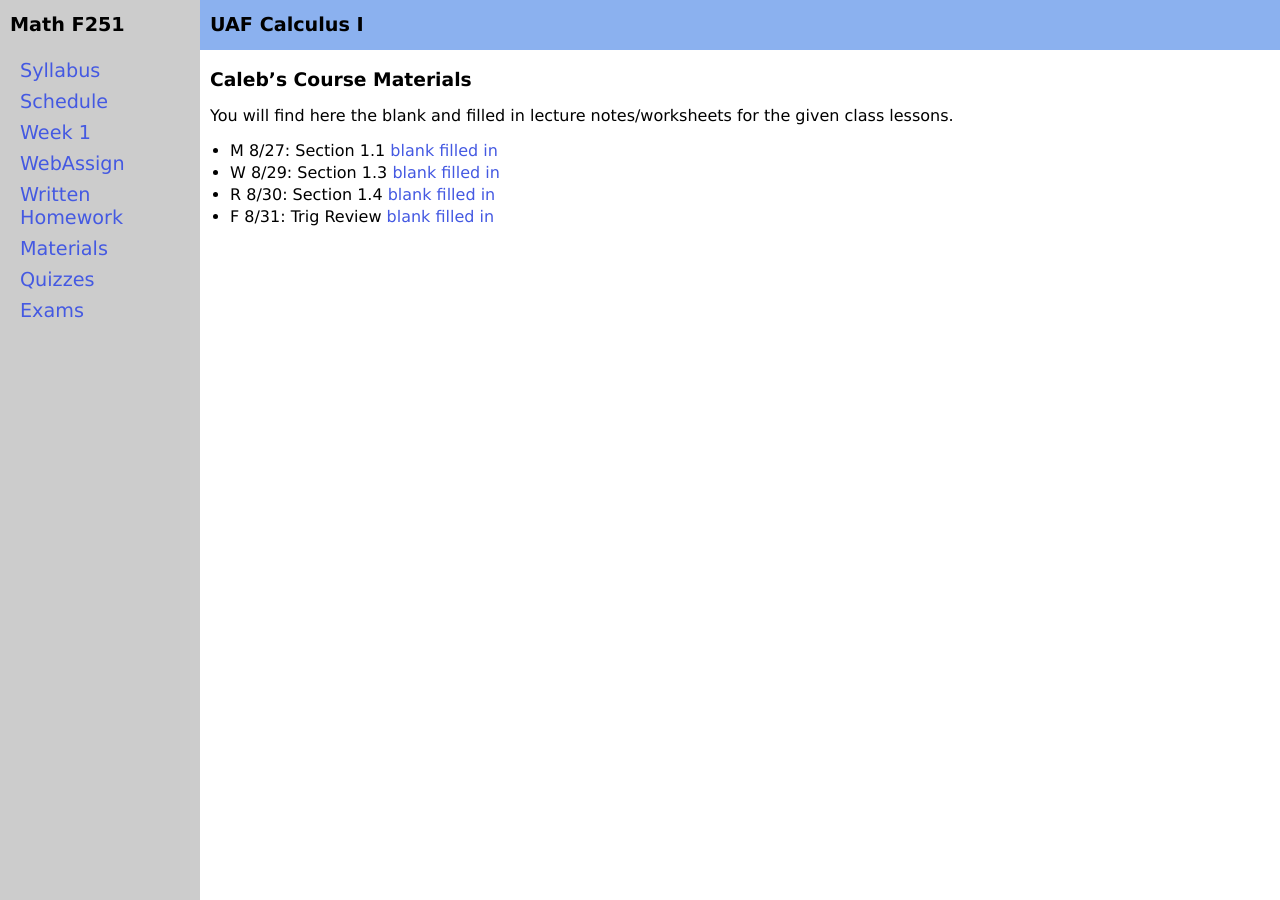
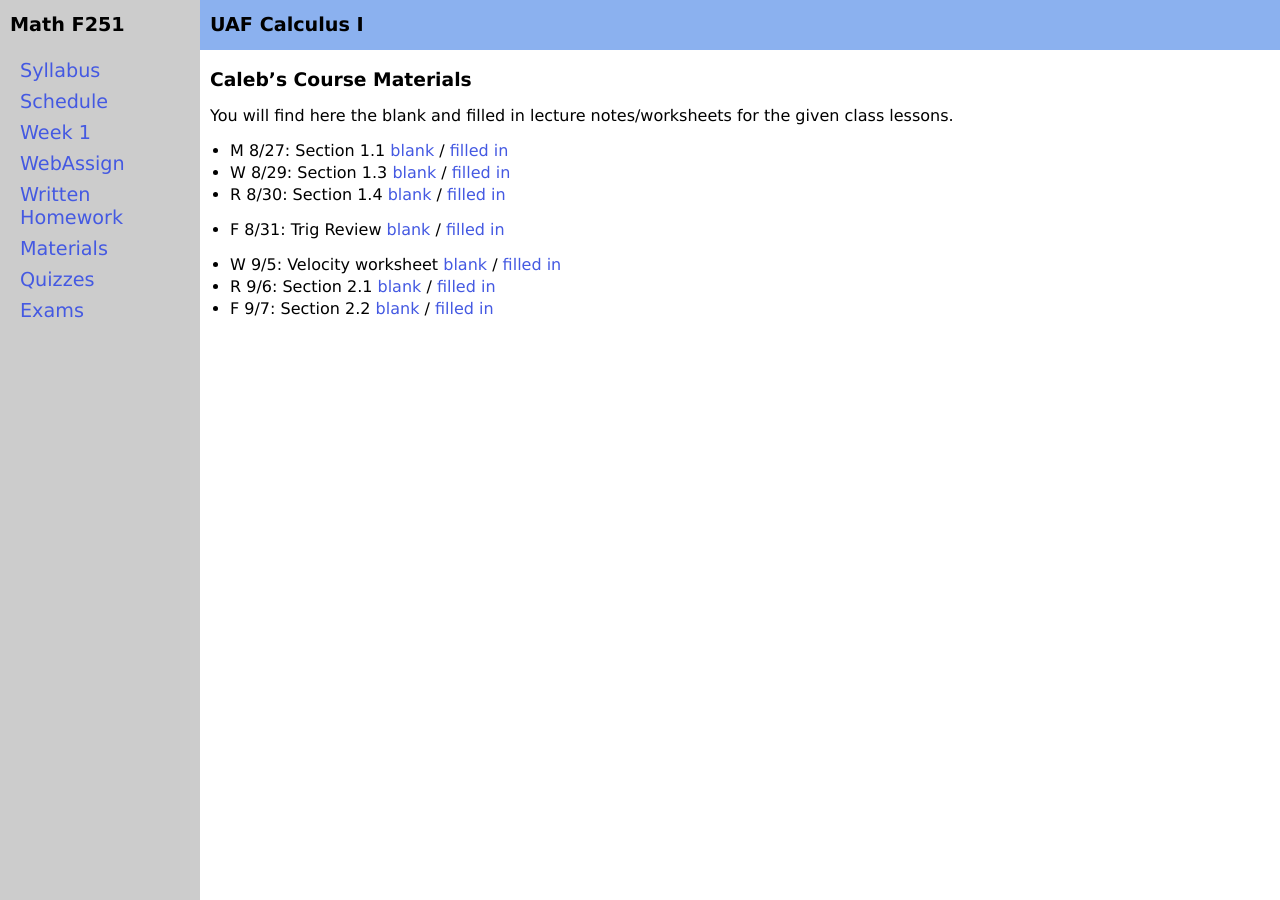
Before and after one commit to uaf-math/calc1, a Jekyll site: the page built from cmf02.md, in a window 1280 px wide. Built offline with Jekyll 4.4.1, drawn with Linux system fonts in a browser that asks for light colours.

Commit message:
update wk 2 notes

```diff
--- a/cmf02.md
+++ b/cmf02.md
@@ -7,7 +7,11 @@ title: Caleb's Course Materials
 
 You will find here the blank and filled in lecture notes/worksheets for the given class lessons.
 
-* M 8/27: Section 1.1  [blank](assets/caleb/ch1/1-1_blank.pdf)  [filled in](assets/caleb/ch1/1-1_comp.pdf)
-* W 8/29: Section 1.3  [blank](assets/caleb/ch1/1-3_blank.pdf)  [filled in](assets/caleb/ch1/1-3_comp.pdf)
-* R 8/30: Section 1.4  [blank](assets/caleb/ch1/1-4_blank.pdf)  [filled in](assets/caleb/ch1/1-4_comp.pdf)
-* F 8/31: Trig Review  [blank](assets/caleb/ch1/1-5_blank.pdf)  [filled in](assets/caleb/ch1/1-5_comp.pdf)
+* M 8/27: Section 1.1  [blank](assets/caleb/ch1/1-1_blank.pdf)  /  [filled in](assets/caleb/ch1/1-1_comp.pdf)
+* W 8/29: Section 1.3  [blank](assets/caleb/ch1/1-3_blank.pdf)  /  [filled in](assets/caleb/ch1/1-3_comp.pdf)
+* R 8/30: Section 1.4  [blank](assets/caleb/ch1/1-4_blank.pdf)  /  [filled in](assets/caleb/ch1/1-4_comp.pdf)
+* F 8/31: Trig Review  [blank](assets/caleb/ch1/1-5_blank.pdf)  /  [filled in](assets/caleb/ch1/1-5_comp.pdf)
+
+* W 9/5: Velocity worksheet [blank](assets/caleb/ch2/Worksheet-2-1_blank.pdf)  /  [filled in](assets/caleb/ch2/Worksheet-2-1_comp.pdf)
+* R 9/6: Section 2.1 [blank](assets/caleb/ch2/2-1_blank.pdf)  /  [filled in](assets/caleb/ch2/2-1_comp.pdf)
+* F 9/7: Section 2.2 [blank](assets/caleb/ch2/2-2_blank.pdf)  /  [filled in](assets/caleb/ch2/2-2_comp.pdf)
```
Also changed, not shown: 8 other files.
